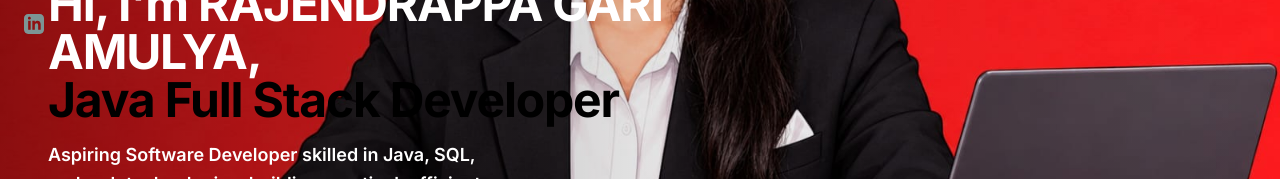
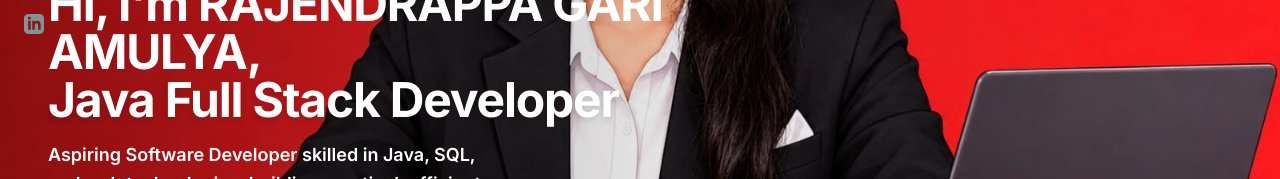
Before and after one commit to rajendrappagariamulya/rajendrappa-gari-amulya-portfolio, a React (Vite) app: page / in a window 1280 px wide. Shown: the part 396-575 px from the top of the page. Built offline with nearby package versions, Linux system fonts and the light colour scheme; no server answers.

Commit message:
Change Java Full Stack Developer text color from black to pure white (#FFFFFF)

```diff
--- a/src/components/Hero.jsx
+++ b/src/components/Hero.jsx
@@ -96,7 +96,7 @@ function Hero() {
             className="text-white text-3xl md:text-5xl font-bold mb-3 md:mb-4 tracking-tight"
           >
             {heroContent.greeting}, <br />
-            <span className="text-black">{heroContent.titleHighlight}</span>
+            <span className="text-[#FFFFFF] drop-shadow-md">{heroContent.titleHighlight}</span>
           </h1>
 
           {/* Subtitle */}
```
